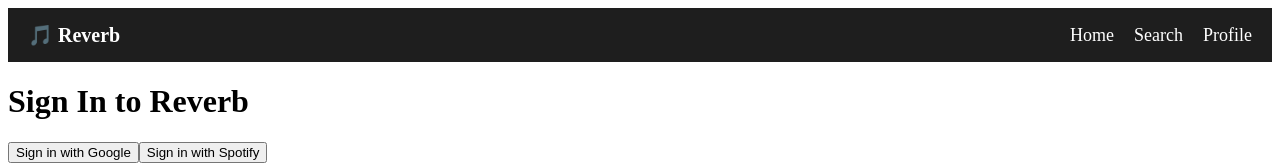
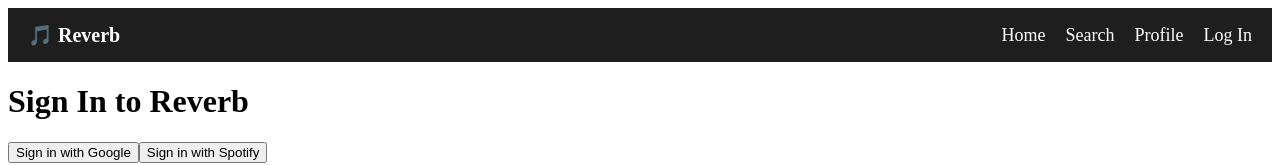
Before and after one commit to jainapurva2010/reverb, a React (Vite) app: page /login in a window 1280 px wide. Shown: the top 165 px of the page. Built offline with nearby package versions, Linux system fonts and the light colour scheme; no server answers.

Commit message:
Fixed logout, redirected users after logout, and hid login buttons when already logged in

```diff
--- a/src/components/NavBar.module.css
+++ b/src/components/NavBar.module.css
@@ -27,3 +27,16 @@
   .link:hover {
     color: #1db954; /* Spotify Green */
   }
+
+  .logoutButton {
+    background: none;
+    border: none;
+    color: white;
+    font-size: 16px;
+    cursor: pointer;
+    transition: color 0.3s ease;
+  }
+
+  .logoutButton:hover {
+    color: #ff4d4d; /* Red on hover */
+  }
--- a/src/components/NavBar.tsx
+++ b/src/components/NavBar.tsx
@@ -1,8 +1,35 @@
-import React from "react";
-import { Link } from "react-router-dom";
-import styles from "./NavBar.module.css"; // Import CSS module
+import React, { useState, useEffect } from "react";
+import { useNavigate, Link } from "react-router-dom";
+import styles from "./NavBar.module.css";
+import { auth, logout } from "../firebaseConfig";
+import { getSpotifyToken, logoutFromSpotify } from "../spotifyAuth";
 
 const NavBar: React.FC = () => {
+  const navigate = useNavigate();
+  const [user, setUser] = useState<any>(null);
+  const [spotifyToken, setSpotifyToken] = useState<string | null>(null);
+
+  useEffect(() => {
+    // Check if user is logged in with Google
+    const unsubscribe = auth.onAuthStateChanged((user) => {
+      setUser(user);
+    });
+
+    // Check if user is logged in with Spotify
+    const token = getSpotifyToken();
+    setSpotifyToken(token);
+
+    return () => unsubscribe();
+  }, []);
+
+  const handleLogout = () => {
+    logout(); // Logs out Google
+    logoutFromSpotify(navigate); // Logs out Spotify and redirects
+
+    setUser(null);
+    setSpotifyToken(null);
+  };
+
   return (
     <nav className={styles.navbar}>
       <div className={styles.logo}>🎵 Reverb</div>
@@ -10,6 +37,13 @@ const NavBar: React.FC = () => {
         <Link to="/" className={styles.link}>Home</Link>
         <Link to="/search" className={styles.link}>Search</Link>
         <Link to="/profile" className={styles.link}>Profile</Link>
+
+        {/* Show "Login" if no user is logged in, else show "Logout" */}
+        {!user && !spotifyToken ? (
+          <Link to="/login" className={styles.link}>Log In</Link>
+        ) : (
+          <button onClick={handleLogout} className={styles.logoutButton}>Log Out</button>
+        )}
       </div>
     </nav>
   );
--- a/src/pages/Login.tsx
+++ b/src/pages/Login.tsx
@@ -1,24 +1,47 @@
 import React, { useEffect, useState }  from "react";
-import { signInWithGoogle } from "../firebaseConfig";
+import { signInWithGoogle, auth } from "../firebaseConfig";
 import { loginWithSpotify, getSpotifyToken } from "../spotifyAuth";
+import { useNavigate } from "react-router-dom";
 
 const Login: React.FC = () => {
+  const [user, setUser] = useState<any>(null);
   const [spotifyToken, setSpotifyToken] = useState<string | null>(null);
+  const navigate = useNavigate();
 
   useEffect(() => {
+
+    // Check if user is logged in with Google
+    const unsubscribe = auth.onAuthStateChanged((user) => {
+      setUser(user);
+    });
+
+    // Check if user is logged in with Spotify
     const token = getSpotifyToken();
-    if (token) {
-      setSpotifyToken(token);
-      console.log("Spotify token:", token);
+    setSpotifyToken(token);
+
+    return () => unsubscribe();
+
+  }, []);
+
+  // If user is already logged in, redirect to home
+  useEffect(() => {
+    if (user || spotifyToken) {
+      navigate("/"); // Redirect to home if logged in
     }
-  }, []);
+  }, [user, spotifyToken, navigate]);
 
   return (
     <div>
       <h1>Sign In to Reverb</h1>
-      <button onClick={signInWithGoogle}>Sign in with Google</button>
-      <button onClick={loginWithSpotify}>Sign in with Spotify</button>
-      {spotifyToken && <p>Logged in with Spotify!</p>}
+      {/* Show login buttons only if user is NOT logged in */}
+      {!user && !spotifyToken ? (
+        <>
+          <button onClick={signInWithGoogle}>Sign in with Google</button>
+          <button onClick={loginWithSpotify}>Sign in with Spotify</button>
+        </>
+      ) : (
+        <p>You are already logged in!</p>
+      )}
     </div>
   );
 };
--- a/src/spotifyAuth.ts
+++ b/src/spotifyAuth.ts
@@ -20,3 +20,9 @@ export const getSpotifyToken = () => {
 
   return token;
 };
+
+export const logoutFromSpotify = (navigate: (path: string) => void) => {
+  // Remove the token from local storage or URL
+  window.location.hash = ""; // Clears the token from the URL
+  navigate("/login"); // Redirects user to home page
+};
```
